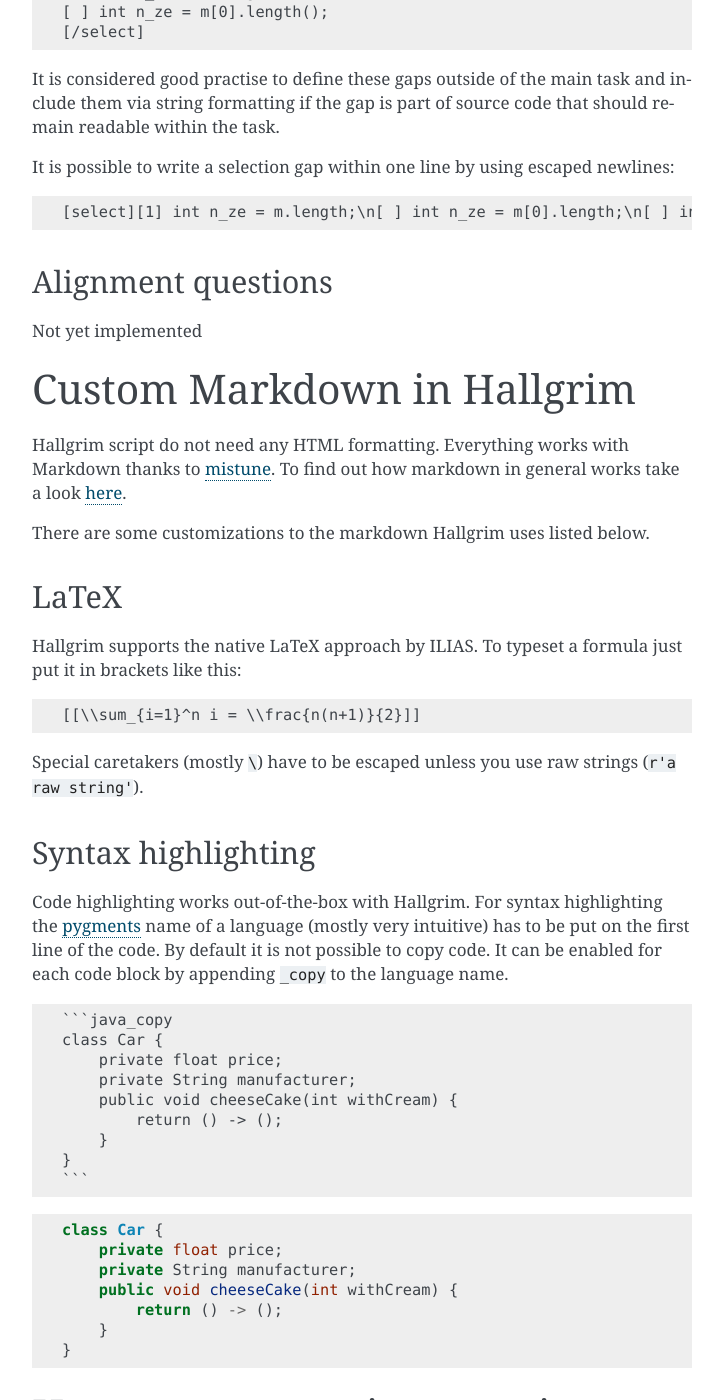
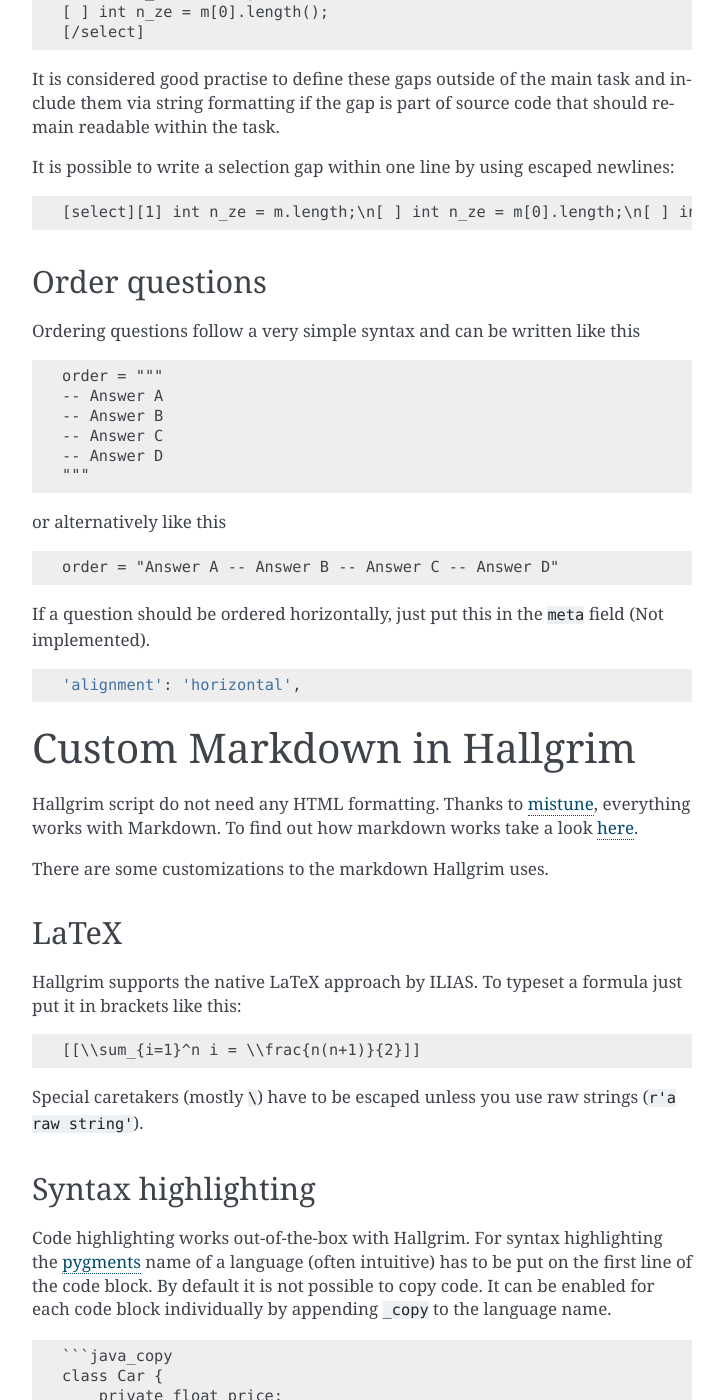
Before and after one commit to janmax/Hallgrim, a Sphinx documentation site: the page built from docs/tasks.rst, in a window 1280 px wide and 1400 px high, scrolled down 2878 px. Shown: the whole window, without its empty margins (388-1111 px from the left). Built offline with Sphinx 7.4.7, drawn with Linux system fonts in a browser that asks for light colours; some of the changed text lies outside the part shown.

```diff
--- a/docs/conf.py
+++ b/docs/conf.py
@@ -40,6 +40,7 @@ extensions = [
     'sphinx.ext.viewcode',
     'sphinx.ext.githubpages',
     'sphinx.ext.autosectionlabel',
+    'sphinxcontrib.napoleon',
 ]
 
 # Add any paths that contain templates here, relative to this directory.
--- a/docs/index.rst
+++ b/docs/index.rst
@@ -10,7 +10,7 @@ Hallgrim converts readable scripts into ILIAS XML questions that can be imported
 into question pools. The scripts follow Python syntax and provide a way of
 parametrizing tasks.
 
-.. warning:: Hallgrim is still under active development. Syntax and behaviour are open to change. Please report any errors or issues to the `gitlab repository`_.
+.. note:: Hallgrim is still under active development. Syntax and behaviour are open to change. Please report any errors or issues to the `gitlab repository`_.
 
 Table of Contents
 -----------------
--- a/docs/tasks.rst
+++ b/docs/tasks.rst
@@ -162,19 +162,41 @@ newlines:
     [select][1] int n_ze = m.length;\n[ ] int n_ze = m[0].length;\n[ ] int n_ze = m.length();\n[ ] int n_ze = m[0].length();\n[/select]
 
 
-Alignment questions
-===================
+Order questions
+===============
 
-Not yet implemented
+Ordering questions follow a very simple syntax and can be written like this
+
+.. code-block:: text
+
+    order = """
+    -- Answer A
+    -- Answer B
+    -- Answer C
+    -- Answer D
+    """
+
+or alternatively like this
+
+.. code-block:: text
+
+    order = "Answer A -- Answer B -- Answer C -- Answer D"
+
+If a question should be ordered horizontally, just put this in the ``meta``
+field (Not implemented).
+
+.. code-block:: python
+
+    'alignment': 'horizontal',
 
 Custom Markdown in Hallgrim
 ***************************
 
-Hallgrim script do not need any HTML formatting. Everything works with Markdown
-thanks to `mistune`_. To find out how markdown in general works take a look
+Hallgrim script do not need any HTML formatting. Thanks to `mistune`_,
+everything works with Markdown. To find out how markdown works take a look
 `here`_.
 
-There are some customizations to the markdown Hallgrim uses listed below.
+There are some customizations to the markdown Hallgrim uses.
 
 LaTeX
 =====
@@ -193,9 +215,10 @@ Syntax highlighting
 ===================
 
 Code highlighting works out-of-the-box with Hallgrim. For syntax highlighting
-the `pygments`_ name of a language (mostly very intuitive) has to be put on the
-first line of the code. By default it is not possible to copy code. It can
-be enabled for each code block by appending ``_copy`` to the language name.
+the `pygments`_ name of a language (often intuitive) has to be put on the first
+line of the code block. By default it is not possible to copy code. It can be
+enabled for each code block individually by appending ``_copy`` to the language
+name.
 
 .. code-block:: text
 
@@ -218,7 +241,6 @@ be enabled for each code block by appending ``_copy`` to the language name.
             return () -> ();
         }
     }
-
 
 
 How to parametrize questions
```
Also changed, not shown: other parts of docs/index.rst (+1 -0 lines), docs/modules.rst (added, +11 -0 lines), 1 other file.
